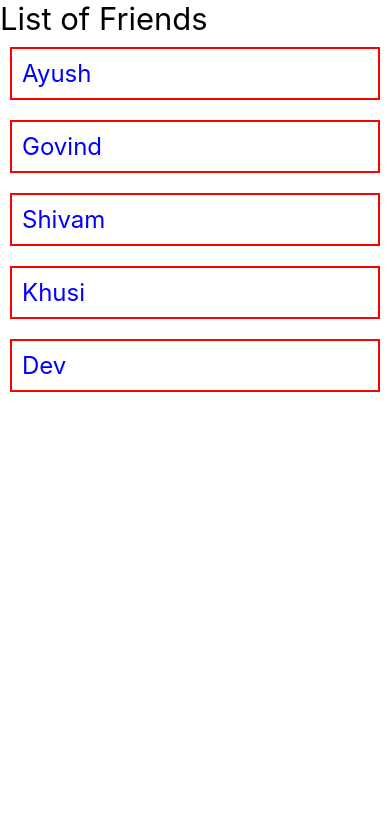
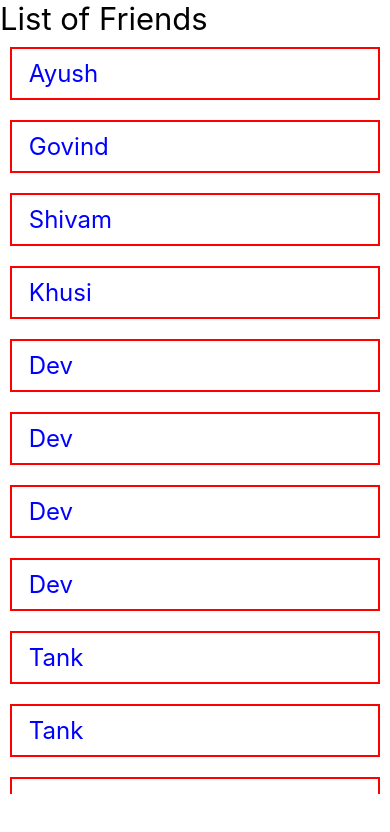
Before and after one commit to ayushsingh021/react_Native_Sheet_Clone, a React Native app: screen / in a window 390 px wide. Shown: the top 832 px of the page. Built offline with nearby package versions, Linux system fonts and the light colour scheme.

Commit message:
scroll using map function

```diff
--- a/App.js
+++ b/App.js
@@ -6,7 +6,7 @@
  */
 
 import React, { useState } from 'react';
-import {TextInput,Text, View, StyleSheet, Button, FlatList} from 'react-native';
+import {TextInput,Text, View, StyleSheet, Button, ScrollView} from 'react-native';
 
 
 const App = () => {
@@ -16,32 +16,66 @@ const App = () => {
       name : "Ayush"
     },
     {
-      id:1,
+      id:2,
       name : "Govind"
     },
     {
-      id:1,
+      id:3,
       name : "Shivam"
     },
     {
-      id:1,
+      id:4,
       name : "Khusi"
     },
     {
-      id:1,
+      id:5,
       name : "Dev"
     },
+    {
+      id:6,
+      name : "Dev"
+    },
+    {
+      id:7,
+      name : "Dev"
+    },
+    {
+      id:8,
+      name : "Dev"
+    },
+    {
+      id:9,
+      name : "Tank"
+    },
+    {
+      id:10,
+      name : "Tank"
+    },
+    {
+      id:11,
+      name : "Tank"
+    },
+    {
+      id:12,
+      name : "Birju",
+    },
+
   ]
   return (
-  <View>
+    <ScrollView style ={{marginBottom : 50}}>
+
    <Text style ={{fontSize:31}}>List of Friends </Text>
-   <FlatList
+
+   {/* <FlatList
    data={users}
     renderItem={({item})=><Text style={styles.textItem}>{item.name}</Text>}
     keyExtractor={item => item.id}
-   />
+   /> */}
+   {
+    users.map((item) => <Text style = {styles.textItem}> {item.name}</Text>)
+   }
 
-  </View>
+    </ScrollView>
   );
 };
 
```
